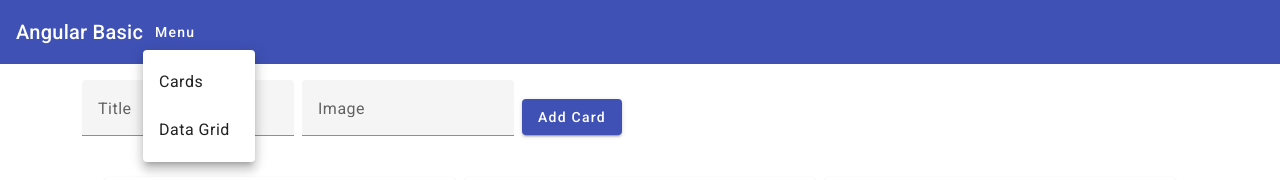
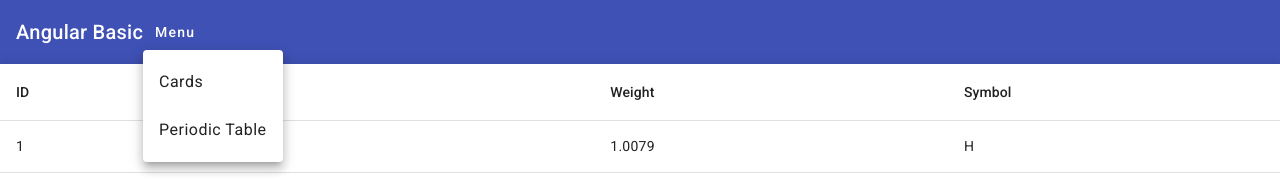
Before and after one commit to workwithAarohan/angular_basic, an Angular app: page /periodic-table in a window 1280 px wide. Both pictures are taken after a click on the button "Menu". Shown: the top 180 px of the page. Built offline with nearby package versions, Linux system fonts and the light colour scheme.

Commit message:
Route Configuration

```diff
--- a/src/app/app.component.html
+++ b/src/app/app.component.html
@@ -2,6 +2,8 @@
 <h1 class="container-sm">me</h1> -->
 
 <app-header></app-header>
+
+<router-outlet></router-outlet>
 
 <!-- <app-cards></app-cards> -->
 
@@ -12,5 +14,5 @@
 <!-- <app-cards [cards]="cardItems" (cardEvent$)="addCard($event)" (caredDelete$)="removeCard($event)"></app-cards>
 <app-data-grid [tableData]="tableData" [columnHeader]="columnHeader"></app-data-grid> -->
 
-<app-card-wrapper></app-card-wrapper>
-<app-periodic-table></app-periodic-table>
+<!-- <app-card-wrapper></app-card-wrapper>
+<app-periodic-table></app-periodic-table> -->
--- a/src/app/components/header/header.component.html
+++ b/src/app/components/header/header.component.html
@@ -2,7 +2,7 @@
     <span>Angular Basic</span>
     <button mat-button [matMenuTriggerFor]="menu">Menu</button>
     <mat-menu #menu="matMenu">
-      <button mat-menu-item>Cards</button>
-      <button mat-menu-item>Data Grid</button>
+      <button mat-menu-item routerLink="/cards">Cards</button>
+      <button mat-menu-item routerLink="/periodic-table">Periodic Table</button>
     </mat-menu>
   </mat-toolbar>
```
Also changed, not shown: src/app/app-routing.module.ts (deleted, +0 -10 lines), src/app/app.module.ts (+3 -6 lines), src/app/modules/app-routing/app-routing.module.ts (added, +22 -0 lines).
